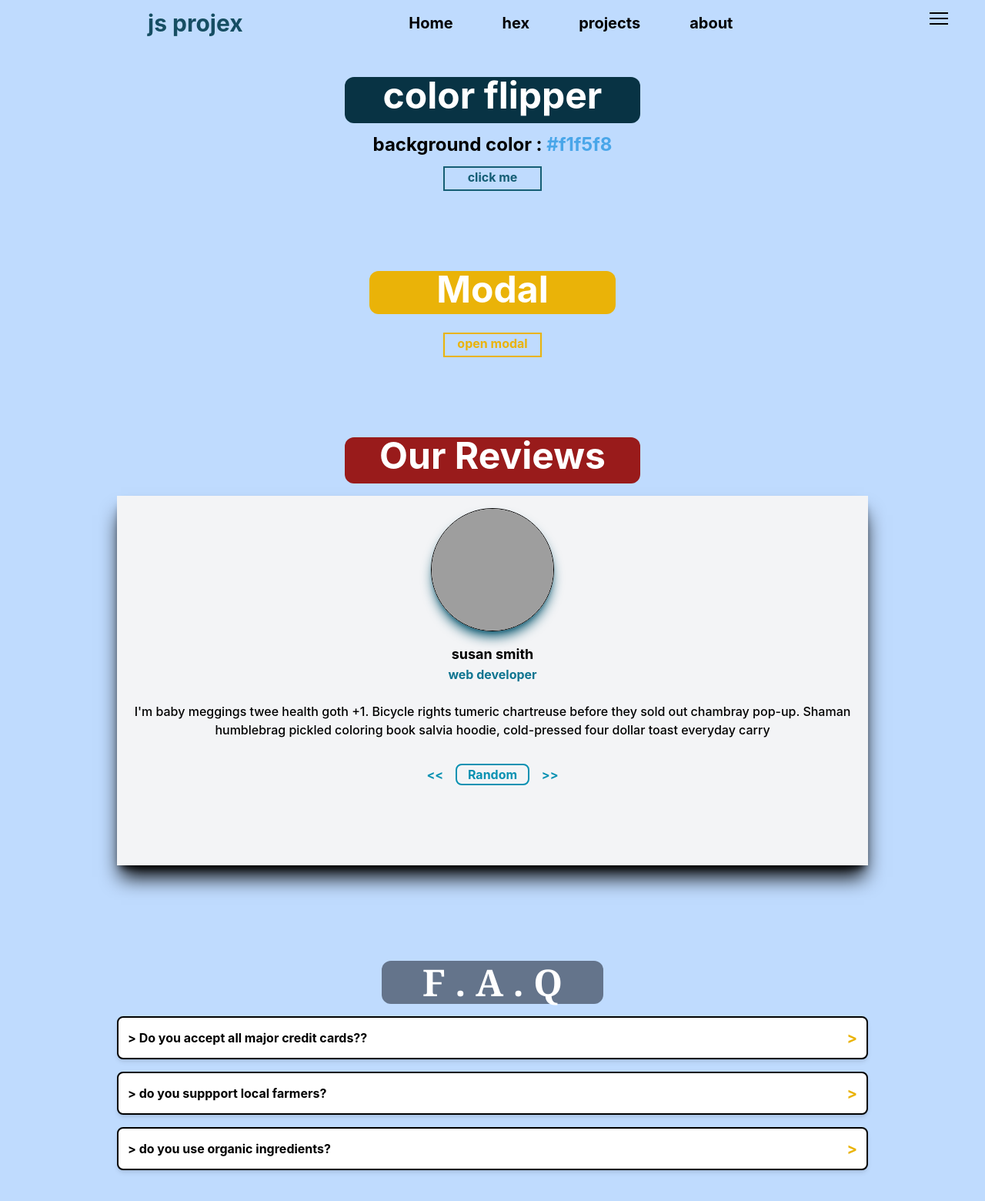
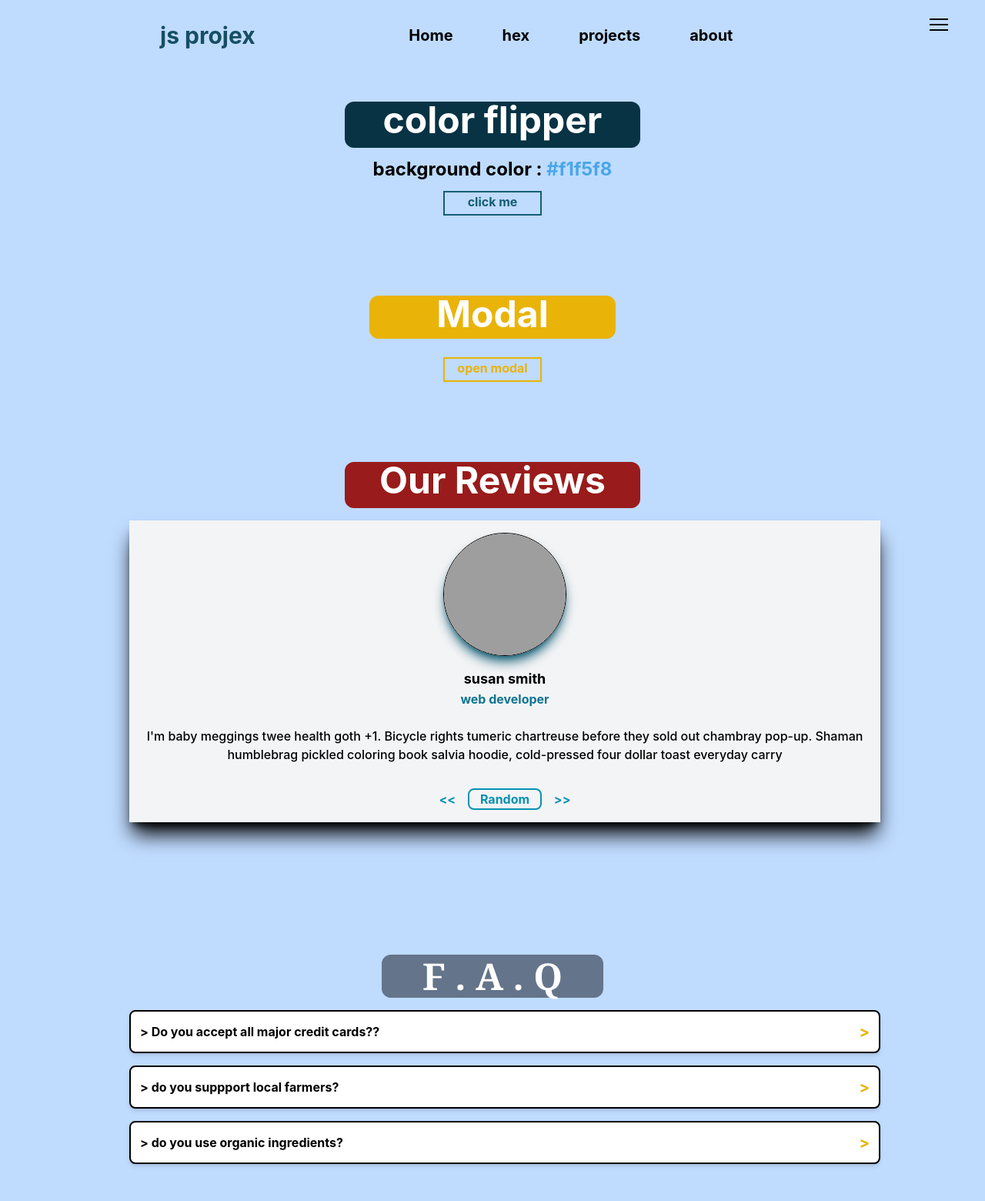
Before and after one commit to hrithik406/javascript_beginners, a website: page hex.html in a window 1280 px wide. Shown: the whole page at 77% size. After the commit the page ends 1528 px from the top, so only its background shows below. Drawn offline with Linux system fonts and the light colour scheme; grey boxes are pictures that could not be loaded.

Commit message:
responsive

```diff
--- a/hex.html
+++ b/hex.html
@@ -9,16 +9,9 @@
   <script src="./hex.js"></script>
 </head>
 
-<body class="bg-blue-200">
+<body class="bg-blue-200 box-border">
   <!-- sidebar toggle -->
-  <button id="sidebar-toggle"
-    class="max-lg:hidden fixed top-4 right-12 bg-transparent transition-all duration-300">
-    <div class="hamburger absolute">
-      <span class="hamburger-top"></span>
-      <span class="hamburger-middle"></span>
-      <span class="hamburger-bottom"></span>
-    </div>
-  </button>
+
   <div id="sidebar-bg" class="z-[10] fixed bg-black/40 pointer-events-none opacity-0 transition-all duration-200 h-screen w-screen"></div>
   <aside class="sidebar">
     <div class="flex py-3">
@@ -64,7 +57,14 @@
     </ul>
   </aside>
   <!-- navbar toggle -->
-  <nav class="relative container mx-auto">
+  <nav class="relative container mx-auto p-4">
+    <button id="sidebar-toggle" class="max-lg:hidden fixed top-4 right-12 bg-transparent transition-all duration-300">
+      <div class="hamburger absolute z-20 top-2">
+       <span class="hamburger-top"></span>
+       <span class="hamburger-middle"></span>
+       <span class="hamburger-bottom"></span>
+      </div>
+    </button>
     <div class="flex items-center justify-between">
       <div class="py-3">
         <h1 class="text-3xl font-bold mx-10 text-cyan-900">js projex</h1>
@@ -124,15 +124,15 @@
         <header class="relative flex justify-center pt-2 text-center text-white bg-yellow-500 text-4xl font-bold h-[10vh] w-full">CONTENT</header>
         <button id="close-modal" class="absolute right-3 top-2 size-8 text-xl text-red-600 transition-all duration-0 hover:scale-125 hover:text-red-500">X</button>
         <p class="line-clamp-2 font-medium p-6">Lorem ipsum dolor sit amet consectetur adipisicing elit. In atque repudiandae, aut quidem officiis quis accusamus ipsum? Reprehenderit, enim? Corrupti voluptatum fugiat saepe ullam nisi necessitatibus beatae consequuntur pariatur repellendus?</p>
-        <button id="close-modal" class="flex mx-auto my-3 justify-center text-yellow-500 font-bold w-32 h-8 border-2 border-yellow-500 hover:text-lg hover:w-[7.5rem] hover:bg-yellow-500 hover:border-transparent hover:rounded-xl hover:text-white transition-all ease-in-out duration-0"
+        <button id="closed" class="flex mx-auto my-3 justify-center text-yellow-500 font-bold w-32 h-8 border-2 border-yellow-500 hover:text-lg hover:w-[7.5rem] hover:bg-yellow-500 hover:border-transparent hover:rounded-xl hover:text-white transition-all ease-in-out duration-0"
         >good job</button>
       </div>
     </div>
    </section>
   <!-- reviews page -->
-  <section class="relative container my-10  mx-auto h-[40rem] w-full">
+  <section class="relative container my-6  mx-auto h-[40rem] w-full">
     <h1 class="mx-auto mt-10 text-5xl bg-red-800 w-96 pb-3 rounded-xl text-white">Our Reviews</h1>
-    <article class="relative container mt-4 pt-4 mx-auto h-[30rem] w-[full] bg-gray-100 shadow-black shadow-xl">
+    <article class="relative lg:w-[976px] mt-4 p-4 mx-4 h-[28rem] bg-gray-100 shadow-black shadow-xl">
       <img id="img" src="/src/img/person-1.jpeg"
         class="mx-auto rounded-full border border-black h-40 w-40 object-cover shadow-lg shadow-cyan-800" alt="">
       <h2 class="pt-4 text-lg" id="author">lalu yadav</h2>
@@ -148,10 +148,10 @@
     </article>
   </section>
 <!-- Questions -->
-  <section class="relative container my-10 mx-auto">
+  <section class="relative container my-6 mx-auto">
     <h1 class="text-5xl w-72 mx-auto rounded-xl p-1 bg-slate-500 text-white font-serif mb-4">F . A . Q</h1>
     <div class=" mb-4">
-      <article id="question" class="rounded-lg lg:w-[976px] mx-auto bg-white border-black border-2 shadow-md p-3 mb-4">
+      <article id="question" class="rounded-lg lg:w-[976px] mx-4 bg-white border-black border-2 shadow-md p-3 mb-4">
         <div id="question-btn" class="flex justify-between items-center cursor-pointer">
           <h1>> Do you accept all major credit cards??</h1>
           <button type="button" class="text-xl text-yellow-500">
@@ -162,7 +162,7 @@
         <hr class="my-2 border-black question-text" />
         <p class="question-text">Lorem, ipsum dolor sit amet consectetur adipisicing elit. Explicabo laborum, maxime expedita natus optio corrupti ratione molestiae ab soluta recusandae.</p>
       </article>
-      <article id="question" class="rounded-lg lg:w-[976px] mx-auto bg-white border-black border-2 shadow-md p-3 mb-4">
+      <article id="question" class="rounded-lg lg:w-[976px] mx-4 bg-white border-black border-2 shadow-md p-3 mb-4">
         <div id="question-btn" class="flex justify-between items-center cursor-pointer">
           <h1>> do you suppport local farmers?</h1>
           <button type="button" class="text-xl text-yellow-500">
@@ -173,7 +173,7 @@
         <hr class="my-4 border-black question-text" />
         <p class="question-text">Lorem, ipsum dolor sit amet consectetur adipisicing elit. Explicabo laborum, maxime expedita natus optio corrupti ratione molestiae ab soluta recusandae.</p>
       </article>
-      <article id="question" class="rounded-lg lg:w-[976px] mx-auto bg-white border-black border-2 shadow-md p-3 mb-4">
+      <article id="question" class="rounded-lg lg:w-[976px] mx-4 bg-white border-black border-2 shadow-md p-3 mb-4">
         <div id="question-btn" class="flex justify-between items-center cursor-pointer">
           <h1>> do you use organic ingredients?</h1>
           <button type="button" class="text-xl text-yellow-500">
--- a/hex.js
+++ b/hex.js
@@ -115,36 +115,36 @@ window.addEventListener("DOMContentLoaded", (e) => {
 
   const overlay = document.querySelector("#modal-overlay")
   const modal = document.querySelector("#modal-btn")
-  // const close = document.querySelector("#close-modal")
-  const cont = document.querySelectorAll("#modal-cont")
-  // const good = document.querySelector("#closed")
+  const close = document.querySelector("#close-modal")
+  // const cont = document.querySelectorAll("#modal-cont")
+  const good = document.querySelector("#closed")
 
   function togglemodal() {
     overlay.classList.toggle("open-modal")
   }
 
-  cont.forEach(function (m){
-    // console.log(m)
-    const closed = m.querySelector("#close-modal")
-    // console.log(closed)
-    closed.addEventListener("click", function (){
-      togglemodal()
-      console.log(m)
-    })
-  })
+  // cont.forEach(function (m){
+  //   // console.log(m)
+  //   const closed = m.querySelector("#close-modal")
+  //   // console.log(closed)
+  //   closed.addEventListener("click", function (){
+  //     togglemodal()
+  //     console.log(m)
+  //   })
+  // })
 
   modal.addEventListener("click", function (){
     togglemodal()
     console.log("opened modal")
   })
 
-  // close.addEventListener("click", function (){
-  //   togglemodal()
-  // })
+  close.addEventListener("click", function (){
+    togglemodal()
+  })
 
-  // good.addEventListener("click", function (){
-  //   togglemodal()
-  // })
+  good.addEventListener("click", function (){
+    togglemodal()
+  })
 
   const ques = document.querySelectorAll("#question")
 
```
Also changed, not shown: index.html (+7 -8 lines).
